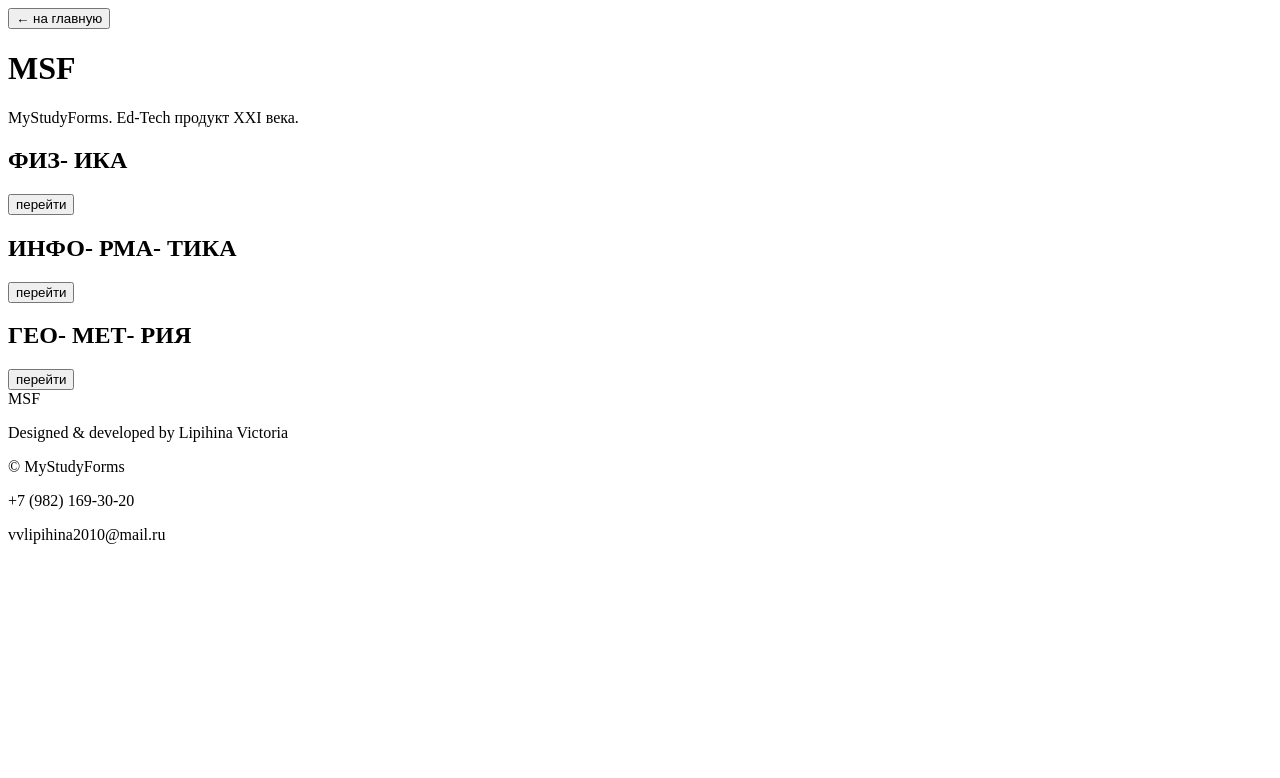
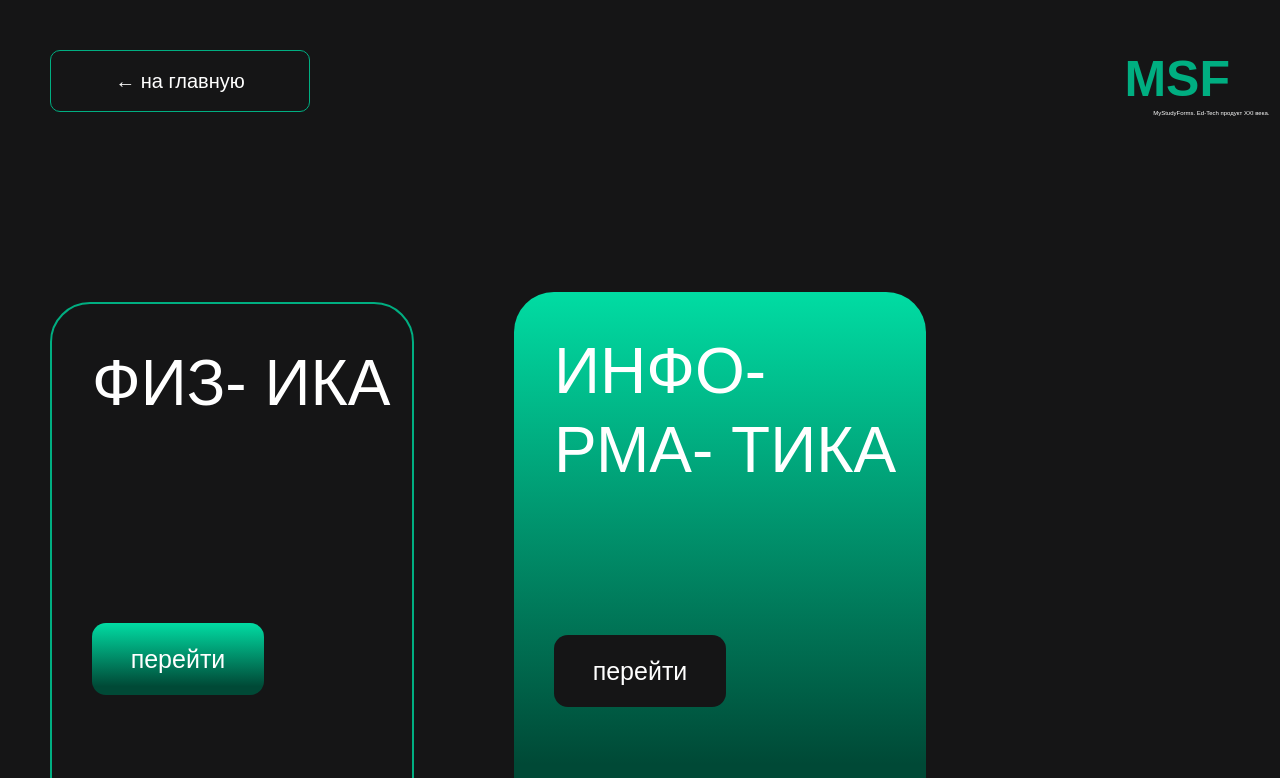
Before and after one commit to RoaringKitty0/MyStudyForms, a plain HTML site: page main-7th.html in a window 1280 px wide. Shown: the top 778 px of the page. Drawn offline with Linux system fonts and the light colour scheme; files that its build step writes are made by us from their sources; the site is published under a folder, as on GitHub Pages, so addresses that start at the root find nothing; a web font is replaced by a local one.

Commit message:
Update main-7th.html

```diff
--- a/main-7th.html
+++ b/main-7th.html
@@ -4,7 +4,7 @@
     <meta charset="UTF-8">
     <meta name="viewport" content="width=device-width, initial-scale=1.0">
     <title>7th class</title>
-    <link rel="stylesheet" href="/CSS/main-7th.css">
+    <link rel="stylesheet" href="main-7th.css">
 </head>
 
 <header>
@@ -19,7 +19,7 @@
             <h2>ФИЗ-
                 ИКА
             </h2>
-            <button onclick="window.location.href='/HTML/physics-7th/main-physics-7th.html'">перейти</button>
+            <button onclick="window.location.href='main-physics-7th.html'">перейти</button>
         </div>
 
         <div class="computer-science">
@@ -27,7 +27,7 @@
                 РМА-
                 ТИКА
             </h2>
-            <button onclick="window.location.href='/HTML/computer_science-7th/main-computer_science-7th.html'">перейти</button>
+            <button onclick="window.location.href='main-computer_science-7th.html'">перейти</button>
         </div>
 
         <div class="geometry">
@@ -35,7 +35,7 @@
                 МЕТ-
                 РИЯ
             </h2>
-            <button onclick="window.location.href='/HTML/geometry-7th/main-geometry-7th.html'">перейти</button>
+            <button onclick="window.location.href='main-geometry-7th.html'">перейти</button>
         </div>
     </div>
 
```
